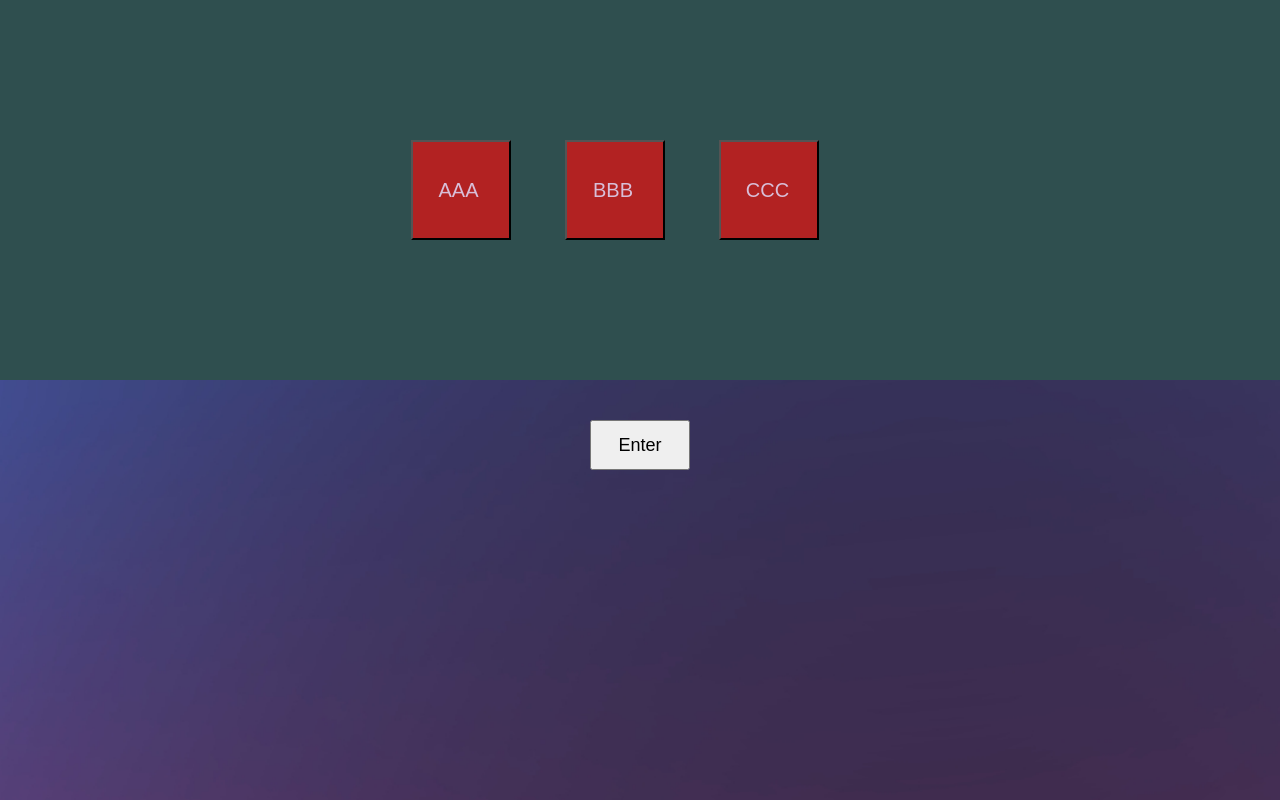
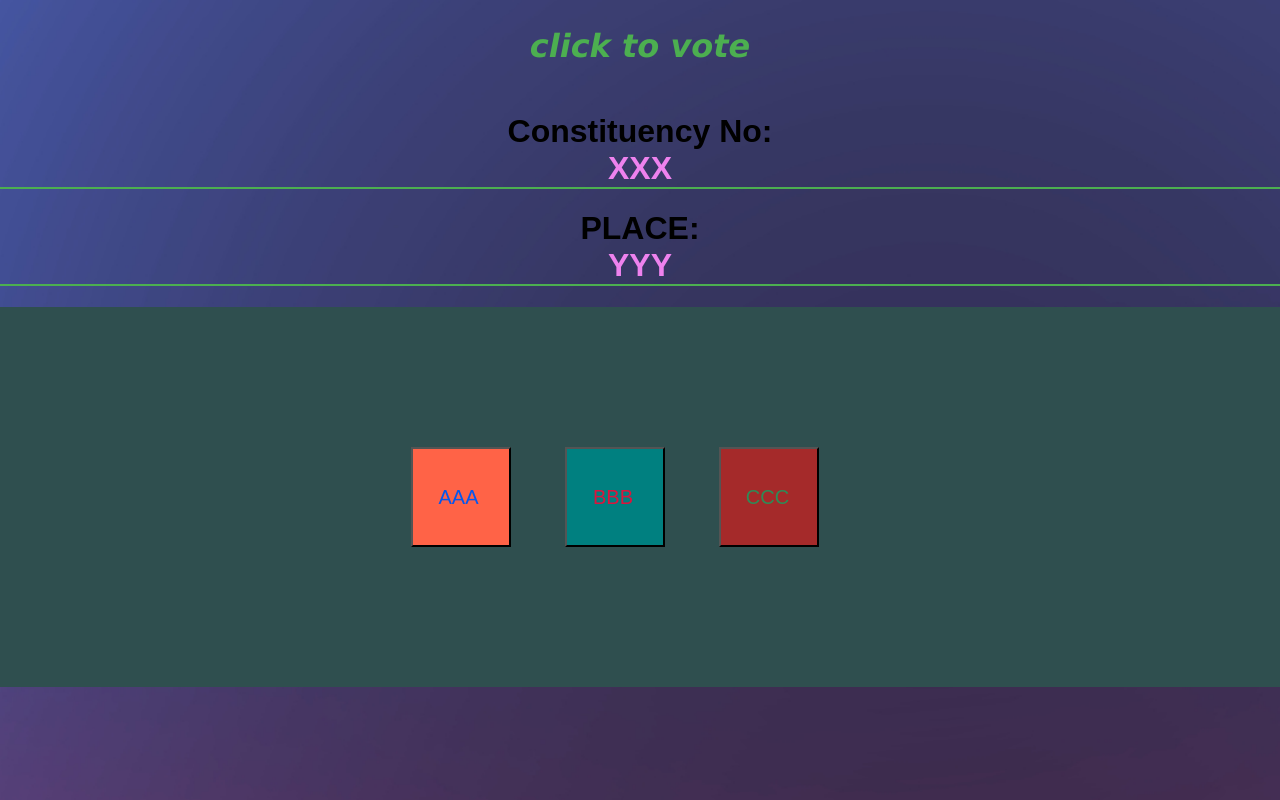
Before and after one commit to SreeHaran/Lost-Votes, a plain HTML site: page myvotewebapp/firstpage.html in a window 1280 px wide. Drawn offline with Linux system fonts and the light colour scheme.

Commit message:
finshed UI

```diff
--- a/myvotewebapp/firstpage.html
+++ b/myvotewebapp/firstpage.html
@@ -3,14 +3,17 @@
     <head>
         <link rel="stylesheet" href="style.css">
     </head>
-    <body bgcolor="grey">
+    <body>
+
     <center>
+        <h2> click  to vote </h2>
+        <h1>Constituency No:<span> XXX</span></h1>
+        <h1>PLACE:<span> YYY</span></h1>
     <div class="vote-button">
-        <button class="button">AAA</button>
-        <button class="button">BBB</button>
-        <button class="button">CCC</button>
+        <a href="secondpage.html"><button class="button1">AAA</button></a>
+        <a href="secondpage.html"><button class="button2">BBB</button></a>
+        <a href="secondpage.html"><button class="button3">CCC</button></a>
     </div>
-        <a href="secondpage.html"><button class="enter-button">Enter</button></a>
     </center>
     </body>
 </html>
--- a/myvotewebapp/script.js
+++ b/myvotewebapp/script.js
@@ -2,5 +2,5 @@
 if(un ==="admin"){
     <a href="firstpage.html"><button>sumbit</button></a>
 }else{
-    console.log("poda");
+    console.log("you can't allow");
 }
--- a/myvotewebapp/style.css
+++ b/myvotewebapp/style.css
@@ -55,28 +55,48 @@ body{
   margin: 12px 0;
 }
 .vote-button {
+
   padding: 140px 90px;
   background-color: darkslategray;
 }
-.button{
+.button1,.button2,.button3{
   height: 100px;
   width: 100px;
   padding-right: 10px;
   margin-right: 50px;
-  background-color: firebrick;
   font-size: 20px;
-  color: thistle;
+  color:hsl(hue, saturation, lightness);
 }
-.enter-button{
-  width: 100px;
-  height: 50px;
-  margin-top: 40px;
-  font-size: large;
+.button1{
+  color:rgb(5, 87, 238);
+  background:  tomato;
+}
+.button2{
+  color:crimson;
+  background-color: teal;
+}
+.button3{
+  color:seagreen;
+  background-color: brown;
 }
 .vote-submit{
   color: #4caf50;
   margin-top: 140px;
 }
 .enter-button{
+  size: 40px 60px;
   background-color: hsl(hue, saturation, lightness);
 }
+h2{
+  font-style: oblique;
+  font-family: Verdana, Geneva, Tahoma, sans-serif;
+  color: #4caf50;
+  font-size: xx-large;
+  display: inline-block;
+}
+span{
+  background-color: transparent;
+  color: violet;
+  display: block;
+  border-bottom: 2px solid #4caf50;
+}
```
Also changed, not shown: myvotewebapp/index.html (+1 -1 lines), myvotewebapp/secondpage.html (+17 -5 lines), myvotewebapp/bg.jpg (deleted), 1 other file.
